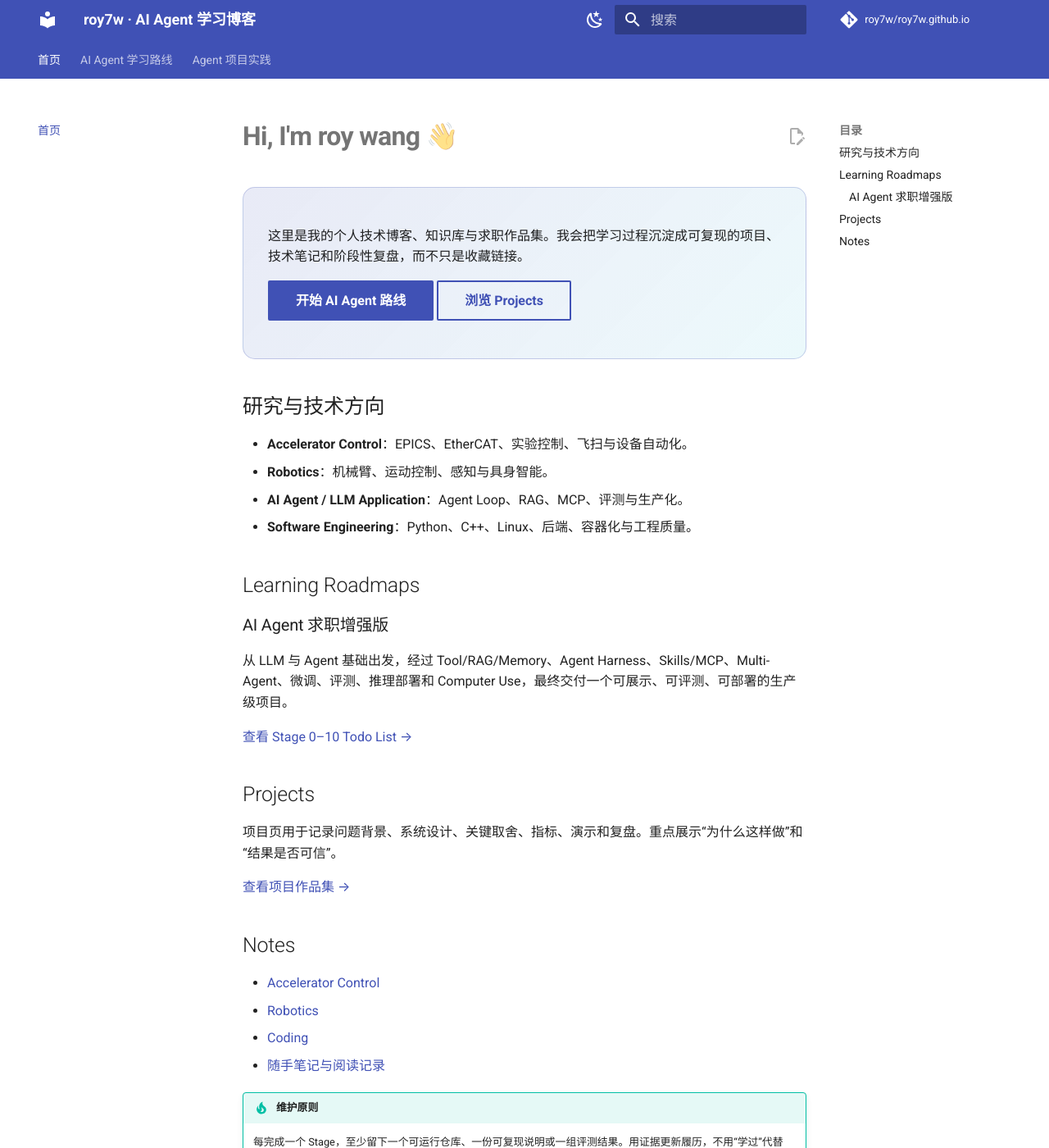
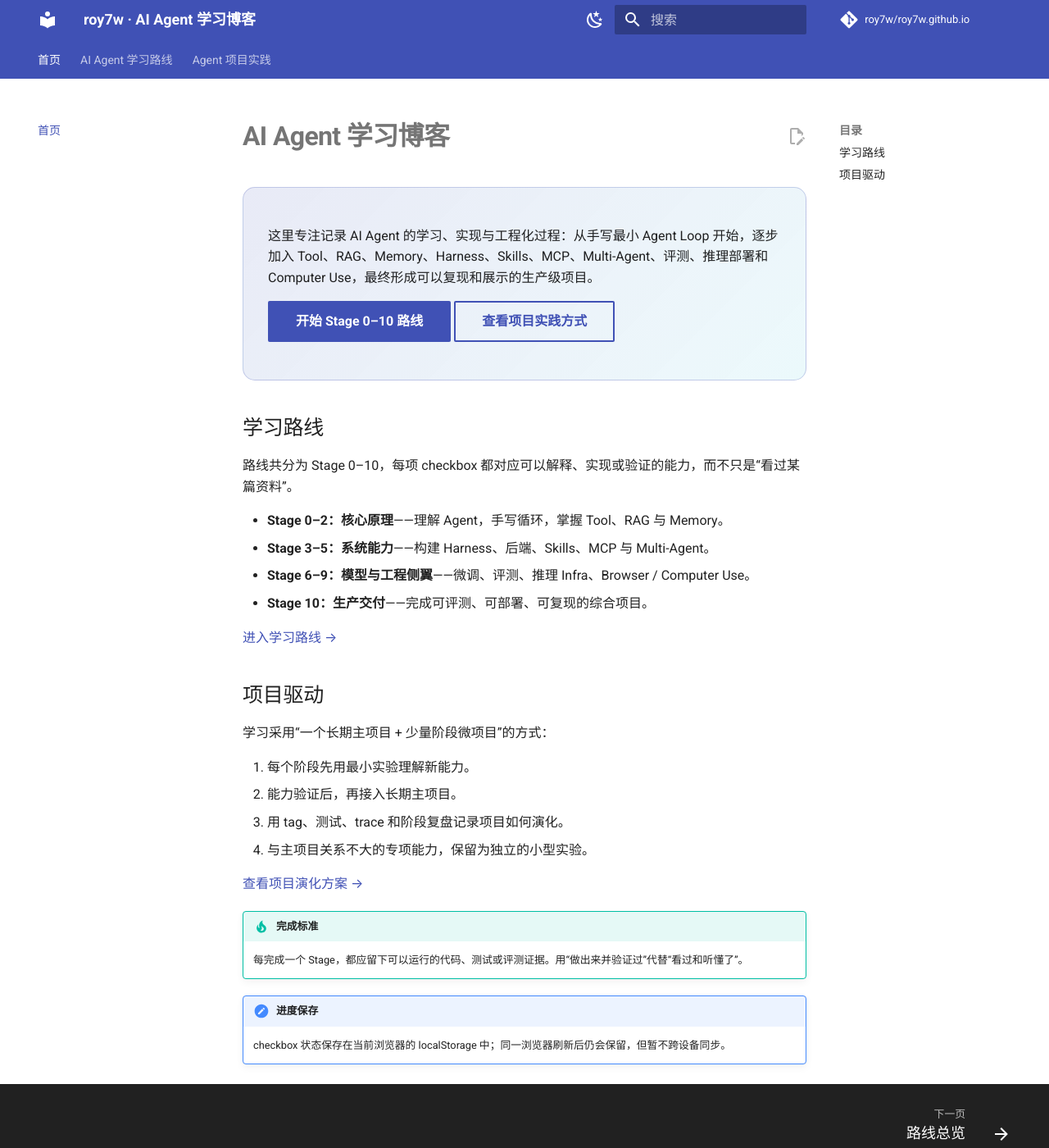
Before and after one commit to roy7w/roy7w.github.io, an MkDocs documentation site: the page built from docs/index.md, in a window 1280 px wide and 1400 px high. Shown: the whole window at 82% size. Built offline with MkDocs 1.6.1 and Material for MkDocs 9.7.7, drawn with Linux system fonts in a browser that asks for light colours; comment, search, counter and statistics services are not loaded; some of the changed text lies outside the part shown.

Commit message:
refactor: focus site on AI Agent learning

```diff
--- a/docs/index.md
+++ b/docs/index.md
@@ -1,41 +1,38 @@
-# Hi, I'm roy wang 👋
+# AI Agent 学习博客
 
 <div class="hero" markdown>
 
-这里是我的个人技术博客、知识库与求职作品集。我会把学习过程沉淀成可复现的项目、技术笔记和阶段性复盘，而不只是收藏链接。
+这里专注记录 AI Agent 的学习、实现与工程化过程：从手写最小 Agent Loop 开始，逐步加入 Tool、RAG、Memory、Harness、Skills、MCP、Multi-Agent、评测、推理部署和 Computer Use，最终形成可以复现和展示的生产级项目。
 
-[开始 AI Agent 路线](ai-agent/index.md){ .md-button .md-button--primary }
-[浏览 Projects](projects/index.md){ .md-button }
+[开始 Stage 0–10 路线](ai-agent/index.md){ .md-button .md-button--primary }
+[查看项目实践方式](projects/index.md){ .md-button }
 
 </div>
 
-## 研究与技术方向
+## 学习路线
 
-- **Accelerator Control**：EPICS、EtherCAT、实验控制、飞扫与设备自动化。
-- **Robotics**：机械臂、运动控制、感知与具身智能。
-- **AI Agent / LLM Application**：Agent Loop、RAG、MCP、评测与生产化。
-- **Software Engineering**：Python、C++、Linux、后端、容器化与工程质量。
+路线共分为 Stage 0–10，每项 checkbox 都对应可以解释、实现或验证的能力，而不只是“看过某篇资料”。
 
-## Learning Roadmaps
+- **Stage 0–2：核心原理**——理解 Agent，手写循环，掌握 Tool、RAG 与 Memory。
+- **Stage 3–5：系统能力**——构建 Harness、后端、Skills、MCP 与 Multi-Agent。
+- **Stage 6–9：模型与工程侧翼**——微调、评测、推理 Infra、Browser / Computer Use。
+- **Stage 10：生产交付**——完成可评测、可部署、可复现的综合项目。
 
-### AI Agent 求职增强版
+[进入学习路线 →](ai-agent/index.md)
 
-从 LLM 与 Agent 基础出发，经过 Tool/RAG/Memory、Agent Harness、Skills/MCP、Multi-Agent、微调、评测、推理部署和 Computer Use，最终交付一个可展示、可评测、可部署的生产级项目。
+## 项目驱动
 
-[查看 Stage 0–10 Todo List →](ai-agent/index.md)
+学习采用“一个长期主项目 + 少量阶段微项目”的方式：
 
-## Projects
+1. 每个阶段先用最小实验理解新能力。
+2. 能力验证后，再接入长期主项目。
+3. 用 tag、测试、trace 和阶段复盘记录项目如何演化。
+4. 与主项目关系不大的专项能力，保留为独立的小型实验。
 
-项目页用于记录问题背景、系统设计、关键取舍、指标、演示和复盘。重点展示“为什么这样做”和“结果是否可信”。
+[查看项目演化方案 →](projects/index.md)
 
-[查看项目作品集 →](projects/index.md)
+!!! tip "完成标准"
+    每完成一个 Stage，都应留下可以运行的代码、测试或评测证据。用“做出来并验证过”代替“看过和听懂了”。
 
-## Notes
-
-- [Accelerator Control](accelerator/index.md)
-- [Robotics](robotics/index.md)
-- [Coding](coding/index.md)
-- [随手笔记与阅读记录](notes/index.md)
-
-!!! tip "维护原则"
-    每完成一个 Stage，至少留下一个可运行仓库、一份可复现说明或一组评测结果。用证据更新履历，不用“学过”代替“做过”。
+!!! note "进度保存"
+    checkbox 状态保存在当前浏览器的 localStorage 中；同一浏览器刷新后仍会保留，但暂不跨设备同步。
```
